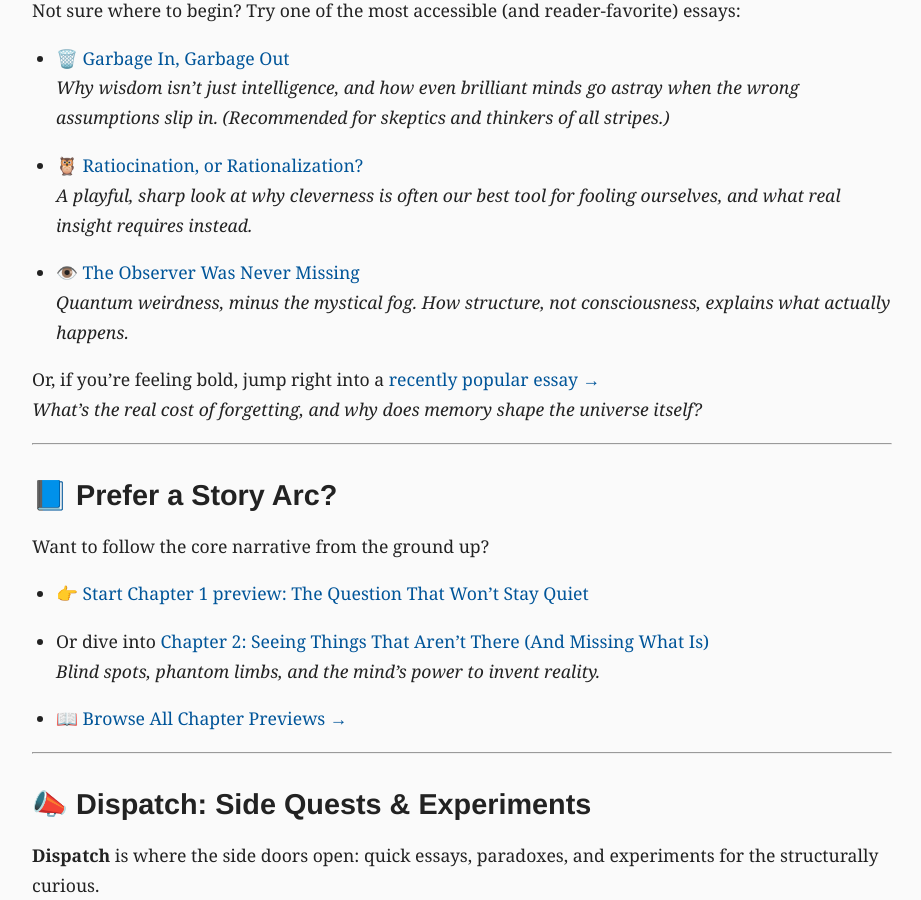
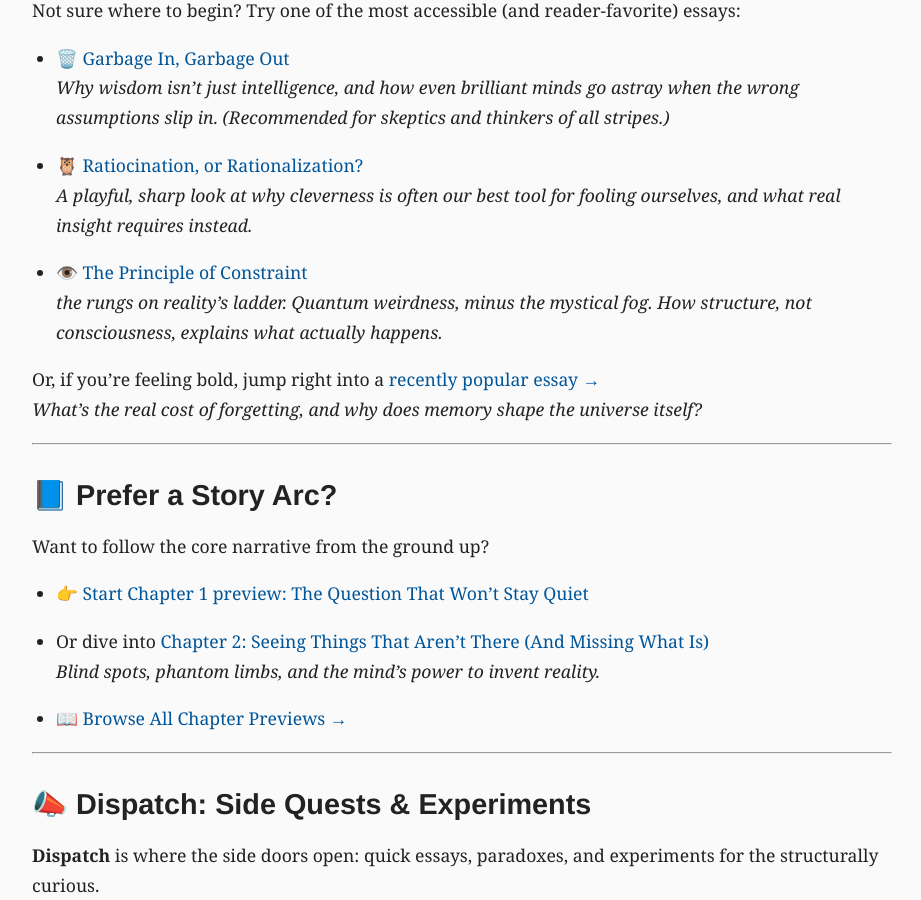
Before and after one commit to jonmmar/maram-cc-site, a Jekyll site: the page built from index.md, in a window 1280 px wide and 900 px high, scrolled down 765 px. Shown: the whole window, without its empty margins (178-1099 px from the left). Built offline with Jekyll 4.4.1, drawn with Linux system fonts in a browser that asks for light colours.

Commit message:
repointed index to essay 0

```diff
--- a/index.md
+++ b/index.md
@@ -32,8 +32,8 @@ Not sure where to begin? Try one of the most accessible (and reader-favorite) es
 - 🦉 [Ratiocination, or Rationalization?](/dispatch/ratiocination_vs_rationalization.html)
   *A playful, sharp look at why cleverness is often our best tool for fooling ourselves, and what real insight requires instead.*
 
-- 👁️ [The Observer Was Never Missing](/dispatch/the_observer_was_never_missing.html)
-  *Quantum weirdness, minus the mystical fog. How structure, not consciousness, explains what actually happens.*
+- 👁️ [The Principle of Constraint](/dispatch/the_principle_of_constraint.html)
+  *the rungs on reality's ladder. Quantum weirdness, minus the mystical fog. How structure, not consciousness, explains what actually happens.*
 
 Or, if you’re feeling bold, jump right into a [recently popular essay →](/dispatch/price_of_forgetting.html)
 *What’s the real cost of forgetting, and why does memory shape the universe itself?*
```
